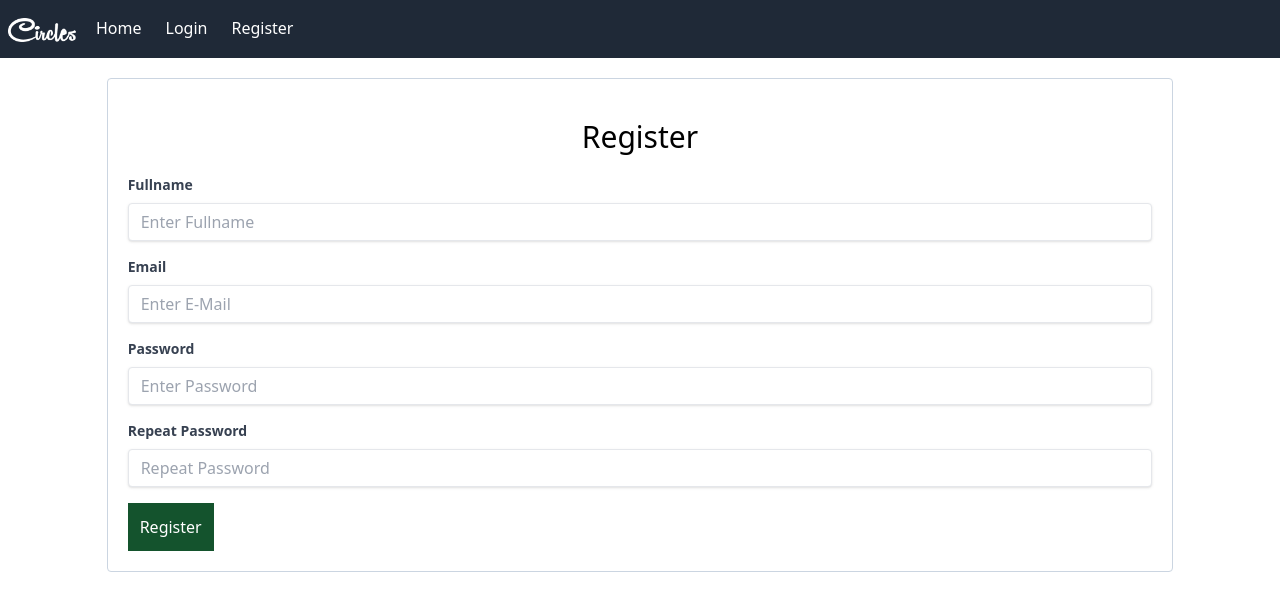
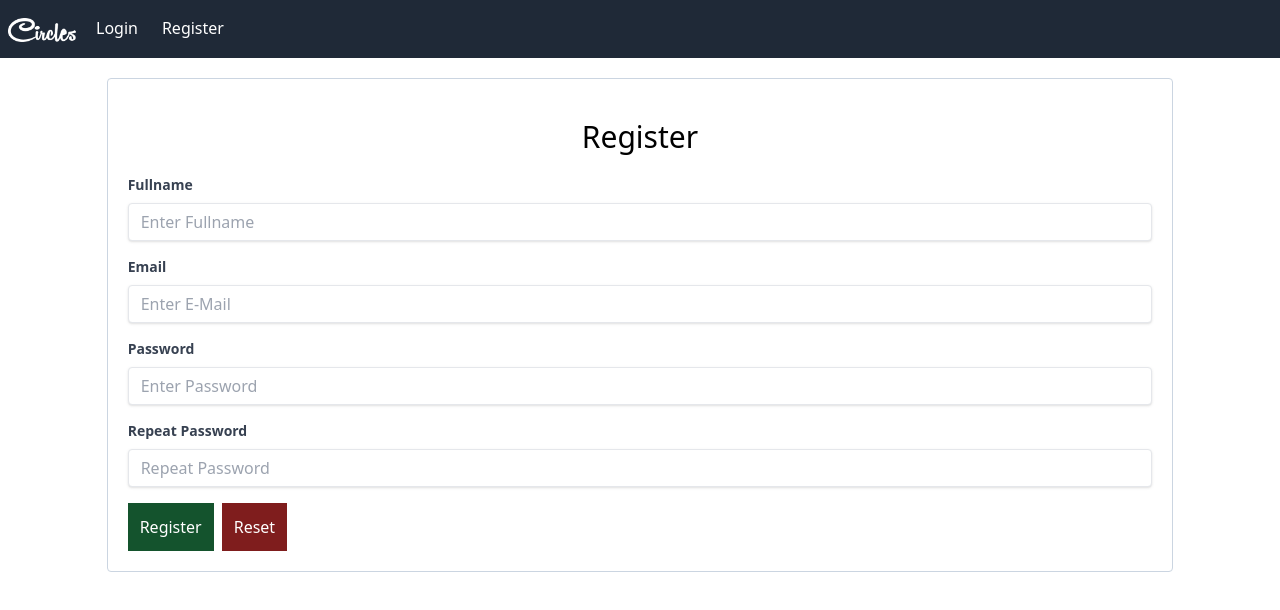
Before and after one commit to am1996/Circles, a Next.js app in the folder client/: page /user/register in a window 1280 px wide. Shown: the top 610 px of the page. Built offline with nearby package versions, Linux system fonts and the light colour scheme.

Commit message:
Adding react-hooks-form and zod validation

```diff
--- a/client/package.json
+++ b/client/package.json
@@ -13,9 +13,12 @@
     "next": "14.2.3",
     "react": "^18",
     "react-dom": "^18",
-    "react-query": "^3.39.3"
+    "react-hook-form": "^7.52.0",
+    "react-query": "^3.39.3",
+    "zod": "^3.23.8"
   },
   "devDependencies": {
+    "@hookform/resolvers": "^3.6.0",
     "eslint": "^8",
     "eslint-config-next": "14.2.3",
     "postcss": "^8",
--- /dev/null
+++ b/client/src/app/Scheme/UserSchema.js
@@ -0,0 +1,25 @@
+import { z } from "zod";
+
+const hasUppercaseChar = (data) => /[A-Z]/.test(data);
+const hasAlphanumericChar = (data) => /\w/.test(data);
+const hasNumber = (data) => /\d/.test(data);
+
+export const UserSchema = z.object({
+    fullname: z.string({
+        required_error: "Fullname is required",
+        invalid_type_error: "Fullname must be a string",
+    }).min(2, { message: "Fullname is required." }),
+    email: z.string().email({ message: "Invalid Email address." }),
+    password: z.string().min(8, { message: "Password must be at least 8 characeters long." }).refine(hasUppercaseChar, { message: "Password must contain at least one uppercase character" })
+        .refine(hasAlphanumericChar, { message: "Password must contain at least one alphanumeric character" })
+        .refine(hasNumber, { message: "Password must contain at least one number" }),
+    repeatpassword: z.string().min(8, { message: "Repeat Password must be at least 8 characeters long." }),
+}).superRefine(({ password, repeatpassword }, ctx) => {
+    if (password != repeatpassword) {
+        ctx.addIssue({
+            code: "password_mismatch",
+            message: "Passwords must match",
+            path: ["repeatpassword"],
+        });
+    }
+});;
--- a/client/src/app/components/NavbarComponent.js
+++ b/client/src/app/components/NavbarComponent.js
@@ -27,13 +27,13 @@ export default function NavbarComponent() {
         <>
             <nav className="bg-gray-800 text-white">
                 <div className="py-4">
-                    <Link href="/">
+                    <Link href={isAuthenticated ? "/":"/user/login"}>
                         <Image priority={false} className="px-2 inline-block" src={png} alt="my gif" height={30} />
                     </Link>
-                    <Link href="/" className="p-3">Home</Link>
                         {
                         isAuthenticated ?
                         <>
+                            <Link href="/" className="p-3">Home</Link>
                             <Link href="/user/" className="p-3">Dashboard</Link>
                             <Link href="/post/add" className="p-3">Add Post</Link>
                             <Link href="#" onClick={logOut} className="p-3">Logout</Link>
--- a/client/src/app/user/register/page.js
+++ b/client/src/app/user/register/page.js
@@ -1,41 +1,37 @@
 "use client";
-import { useState, useRef } from "react";
-import WithGuest from "@/app/components/WithGuest";
+import { useState } from "react";
+import WithGuest from "@/app/components/WithGuest"; import { useForm } from "react-hook-form";
+import { zodResolver } from "@hookform/resolvers/zod";
+import { UserSchema } from "@/app/Scheme/UserSchema";
 
 function register() {
-    let formComponent = useRef();
-    let [errors, setErrors] = useState([]);
+    let { register, handleSubmit, formState: { errors }, reset } = useForm({
+        resolver: zodResolver(UserSchema),
+        mode: "all"
+    });
+    let [ErrorsList, setErrorsList] = useState([]);
     let [message, setMessage] = useState("");
-    async function submitData(e) {
-        e.preventDefault();
+
+    async function submitData(data) {
         try {
-            let formdata = new FormData(formComponent.current);
-            let data = JSON.stringify({
-                fullname: formdata.get("fullname"),
-                email: formdata.get("email"),
-                password: formdata.get("password"),
-                repeatpassword: formdata.get("repeatpassword"),
-            });
+            data =JSON.stringify(data);
             let resp = await fetch(process.env.SERVER_URL + "user/register", {
                 method: "POST",
-                headers: {
-                    "Content-Type": "application/json",
-                },
+                headers: { "Content-Type": "application/json", },
                 body: data,
                 mode: "cors",
             }).then(resp => resp.json());
-            if (resp.errors) {
-                setErrors([...resp.errors]);
+            if (resp.ErrorsList) {
+                setErrorsList([...resp.ErrorsList]);
                 setMessage("");
             }
             if (resp.Message) {
                 setMessage(resp.Message);
-                setTimeout(() => setMessage(""), 3000);
-                setErrors([]);
+                setTimeout(() => setMessage(""), 3000); setErrorsList([]);
             }
-            formComponent.current.reset();
+            reset();
         } catch (e) {
-            setErrors([{ msg: e + "", path: "Server Error" }]);
+            setErrorsList([{ msg: e + "", path: "Server Error" }]);
         }
 
     }
@@ -44,49 +40,62 @@ function register() {
         <div className="grid grid-cols-12">
             <div className="col-start-2 col-span-10 border border-slate-300 rounded p-5 mt-5">
                 <h1 className="text-3xl py-5 text-center">Register</h1>
-                <form ref={formComponent} onSubmit={submitData}>
+                <form autoComplete="off" onSubmit={handleSubmit(submitData)}>
                     {message != "" ? <p className="p-4 my-2 bg-green-500 text-white">{message}</p> : ""}
                     <div className="mb-4">
                         <label className="block text-gray-700 text-sm font-bold mb-2" >
                             Fullname
                         </label>
-                        <input className="shadow appearance-none border rounded w-full py-2 px-3 text-gray-700 leading-tight focus:outline-none focus:shadow-outline" name="fullname" id="fullname" type="text" placeholder="Enter Fullname" required/>
+                        <input {...register("fullname")} className="shadow appearance-none border rounded w-full py-2 px-3 text-gray-700 leading-tight focus:outline-none focus:shadow-outline" name="fullname" id="fullname" type="text" placeholder="Enter Fullname" required/>
+                        <label className="text-xs text-red-500">
+                            {errors["fullname"]?.message}
                             {errors.length > 0 ? errors.map((error, id) => {
                             if (error.path == "fullname")
                                 return (<p className="text-red-500" key={id}>{error.msg}</p>);
                             }) : ""}
+                        </label>
                     </div>
                     <div className="mb-4">
                         <label className="block text-gray-700 text-sm font-bold mb-2" >
                             Email
                         </label>
-                        <input className="shadow appearance-none border rounded w-full py-2 px-3 text-gray-700 leading-tight focus:outline-none focus:shadow-outline" name="email" id="email" type="email" placeholder="Enter E-Mail" required/>
+                        <input {...register("email")} className="shadow appearance-none border rounded w-full py-2 px-3 text-gray-700 leading-tight focus:outline-none focus:shadow-outline" name="email" id="email" type="email" placeholder="Enter E-Mail" required/>
+                        <label className="text-xs text-red-500">
+                            {errors["email"]?.message}
                             {errors.length > 0 ? errors.map((error, id) => {
                                 if (error.path == "email")
                                     return (<p className="text-red-500" key={id}>{error.msg}</p>);
                             }) : ""}
+                        </label>
                     </div>
                     <div className="mb-4">
                         <label className="block text-gray-700 text-sm font-bold mb-2" >
                             Password
                         </label>
-                        <input className="shadow appearance-none border rounded w-full py-2 px-3 text-gray-700 leading-tight focus:outline-none focus:shadow-outline" name="password" id="password" type="password" placeholder="Enter Password" required/>
+                        <input {...register("password")} className="shadow appearance-none border rounded w-full py-2 px-3 text-gray-700 leading-tight focus:outline-none focus:shadow-outline" name="password" id="password" type="password" placeholder="Enter Password" required/>
+                        <label className="text-xs text-red-500">
+                            {errors["password"]?.message}
                         {errors.length > 0 ? errors.map((error, id) => {
                             if (error.path == "password")
                                 return (<p className="text-red-500" key={id}>{error.msg}</p>);
                         }) : ""}
+                        </label>
                     </div>
                     <div className="mb-4">
                         <label className="block text-gray-700 text-sm font-bold mb-2" >
                             Repeat Password
                         </label>
-                        <input className="shadow appearance-none border rounded w-full py-2 px-3 text-gray-700 leading-tight focus:outline-none focus:shadow-outline" name="repeatpassword" id="repeatpassword" type="password" placeholder="Repeat Password" required/>
+                        <input {...register("repeatpassword")} className="shadow appearance-none border rounded w-full py-2 px-3 text-gray-700 leading-tight focus:outline-none focus:shadow-outline" name="repeatpassword" id="repeatpassword" type="password" placeholder="Repeat Password" required/>
+                        <label className="text-xs text-red-500">
+                            {errors["repeatpassword"]?.message}
                         {errors.length > 0 ? errors.map((error, id) => {
                             if (error.path == "repeatpassword" || error.path == "Server Error")
                                 return (<p className="text-red-500" key={id}>{error.msg}</p>);
                         }) : ""}
+                        </label>
                     </div>
-                    <input value="Register" className="btn bg-green-900 text-white p-3 cursor-pointer" type="submit" />
+                    <input value="Register" className="btn mr-2 bg-green-900 text-white p-3 cursor-pointer" type="submit" />
+                    <input value="Reset" className="btn mr-2 bg-red-900 text-white p-3 cursor-pointer" type="reset" />
                 </form>
             </div>
         </div>
```
Also changed, not shown: 1 other file (tests, documents, lock files or other folders). Lines whose indentation alone changed are shown as unchanged.
